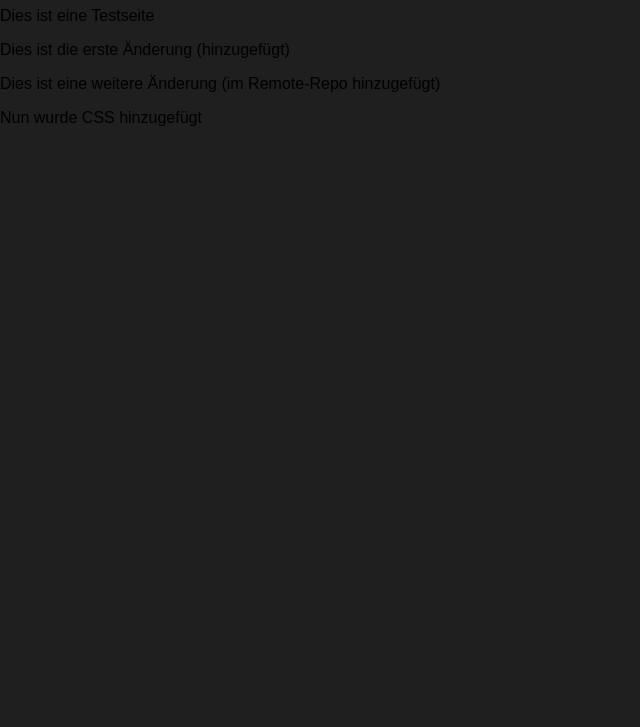
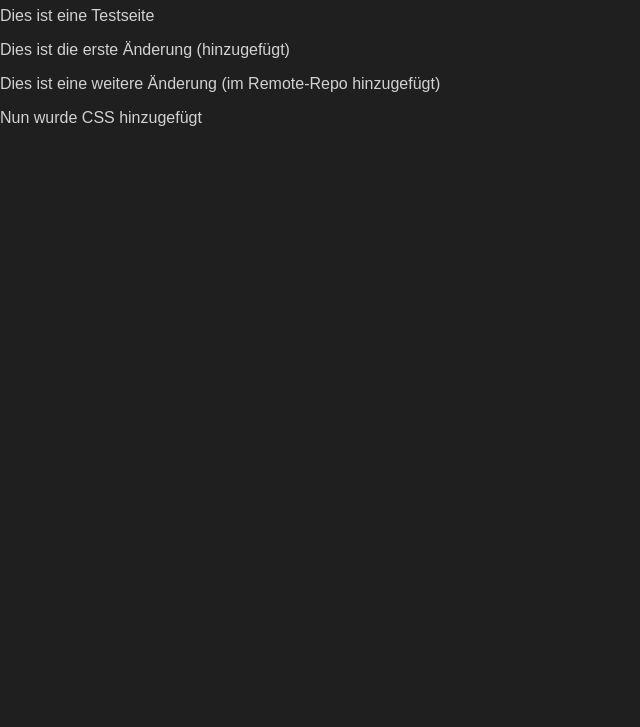
Before and after one commit to patbroe/testseite, a plain HTML site: page index.html in a window 1280 px wide. Shown: the part 73-800 px from the top of the page, without its empty margins (0-640 px from the left). Drawn offline with Linux system fonts and the light colour scheme.

Commit message:
CSS Anpassungen

```diff
--- a/css/style.css
+++ b/css/style.css
@@ -1,6 +1,10 @@
+html {
+    overflow-y: scroll;
+}
+
 body {
     margin: 0px;
-    color: rgb(0, 0, 0);
+    color: rgb(210, 210, 210);
     background-color: rgb(31, 31, 31);
     font-family: 'Arial', sans-serif;
     font-size: 12pt;
```
